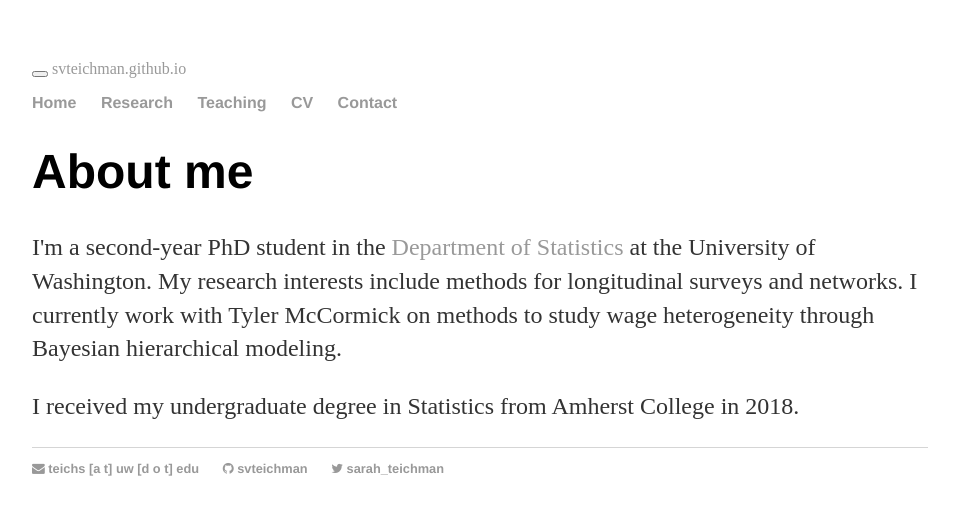
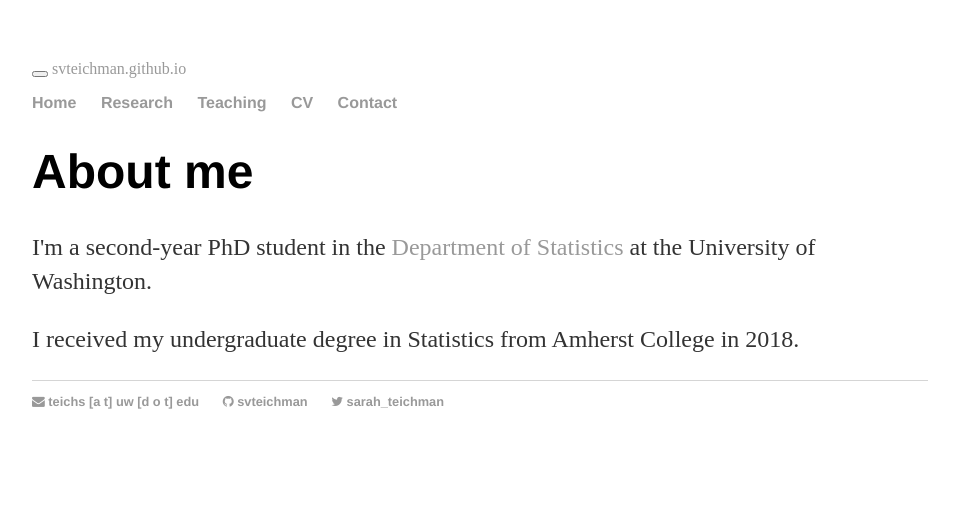
Before and after one commit to svteichman/svteichman.github.io, a Jekyll site: the page built from index.html, in a window 1280 px wide. Shown: the top 515 px of the page, without its empty margins (160-1119 px from the left). Built offline with Jekyll 4.4.1, drawn with Linux system fonts in a browser that asks for light colours.

Commit message:
Update index.html
changing research location

```diff
--- a/index.html
+++ b/index.html
@@ -5,7 +5,6 @@ title: Sarah Teichman
 <div class="blurb">
 	<h1>About me</h1>
 	<p>I'm a second-year PhD student in the <a href = "http://www.stat.washington.edu/">Department of Statistics</a> at the University of
-		Washington. My research interests include methods for longitudinal surveys and networks. I currently work with Tyler McCormick
-		on methods to study wage heterogeneity through Bayesian hierarchical modeling. </p>
+		Washington.</p>
 	<p>I received my undergraduate degree in Statistics from Amherst College in 2018.</p>
 </div><!-- /.blurb -->
```
